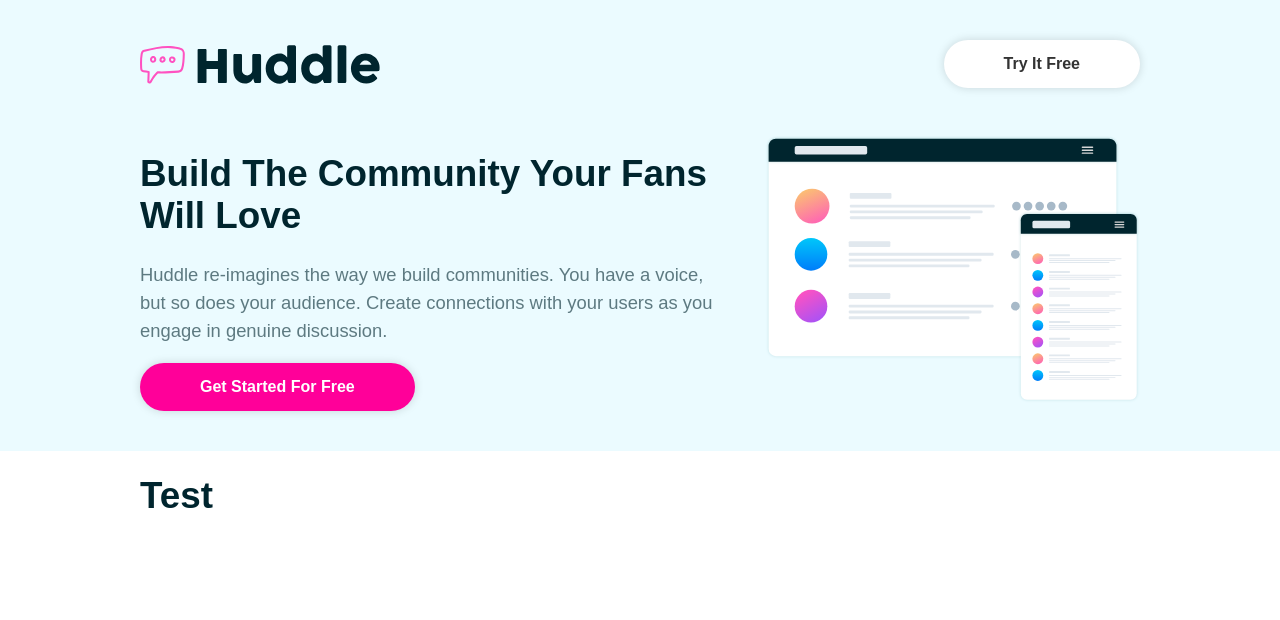
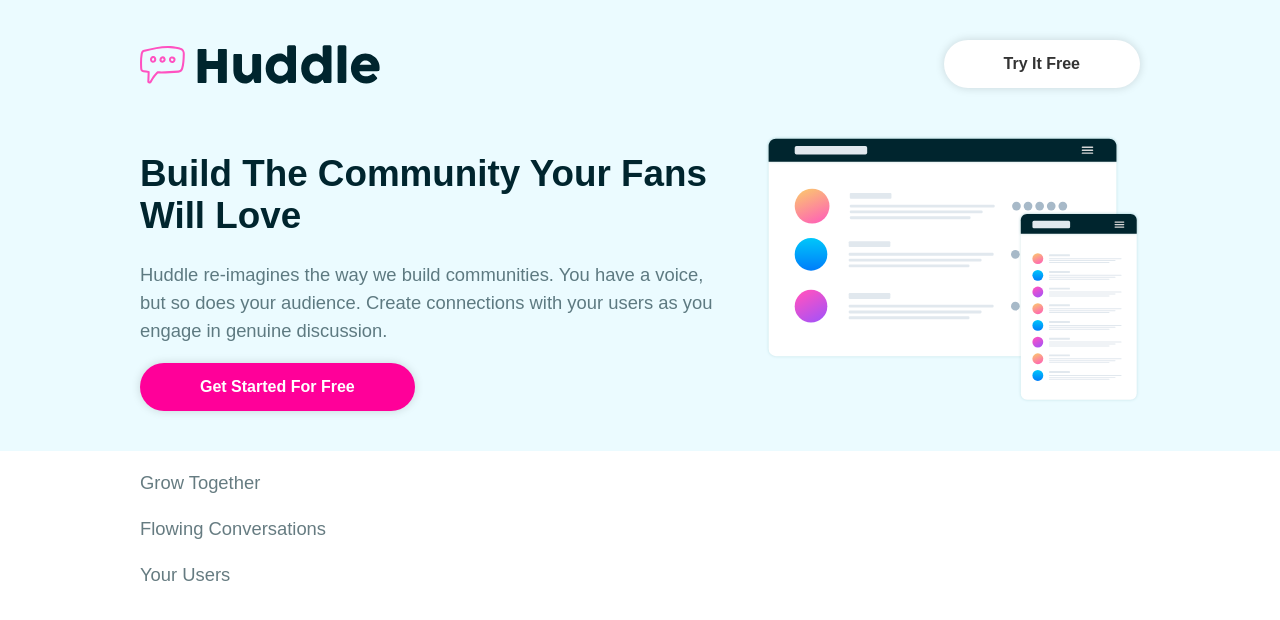
Before and after one commit to Kenta-Asakura/delta-website, a React (Create React App) app: page / in a window 1280 px wide. Shown: the top 620 px of the page. Built offline with nearby package versions, Linux system fonts and the light colour scheme.

Commit message:
Content.js component created

```diff
--- a/src/App.js
+++ b/src/App.js
@@ -3,6 +3,7 @@ import { ThemeProvider } from "styled-components";
 import Header from "./components/Header";
 import { Container } from "./components/styles/Container.styled";
 import GlobalStyles from "./components/styles/Global";
+import content from "./Content";
 
 const theme = {
   colors: {
@@ -20,7 +21,9 @@ function App() {
         <GlobalStyles />
         <Header />
         <Container>
-          <h1>Test</h1>
+          {content.map((item, index) => (
+            <p>{item.title}</p>
+          ))}
         </Container>
       </>
     </ThemeProvider>
--- /dev/null
+++ b/src/Content.js
@@ -0,0 +1,22 @@
+const content = [
+  {
+    id: 1,
+    title: 'Grow Together',
+    body: 'Generate meaningful discussions with your audience and build a strong, loyal community. Think of the insightful conversations you miss out on with a feedback form.',
+    image: 'illustration-grow-together.svg',
+  },
+  {
+    id: 2,
+    title: 'Flowing Conversations',
+    body: "You wouldn't paginate a conversation in real life, so why do it online? Our threads have just-in-time loading for a more natural flow.",
+    image: 'illustration-flowing-conversation.svg',
+  },
+  {
+    id: 3,
+    title: 'Your Users',
+    body: "It takes no time at all to integrate Huddle with your app's authentication solution. This means, once signed in to your app, your users can start chatting immediately.",
+    image: 'illustration-your-users.svg',
+  },
+]
+
+export default content
```
